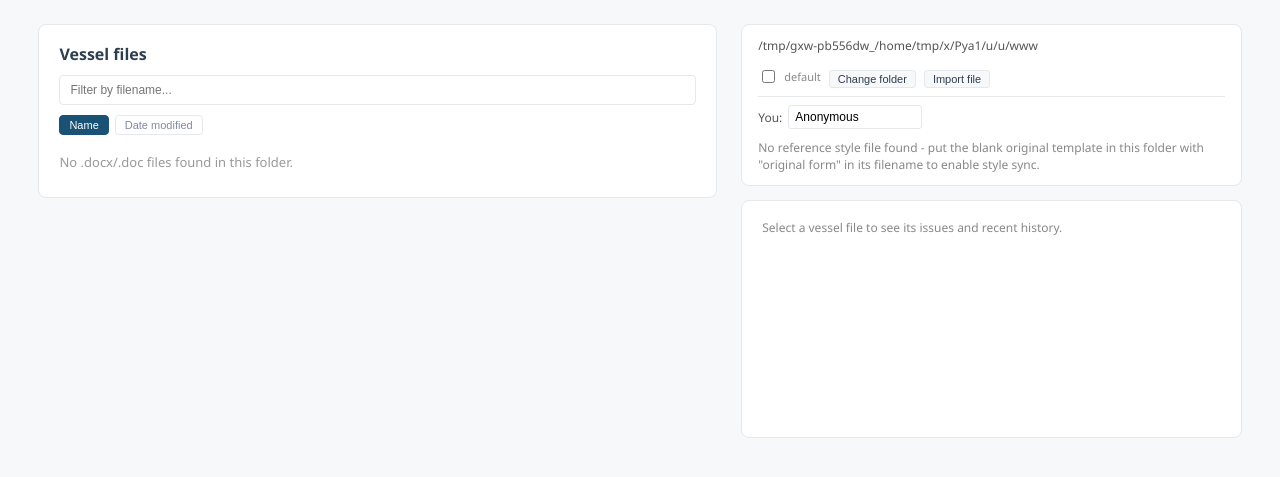
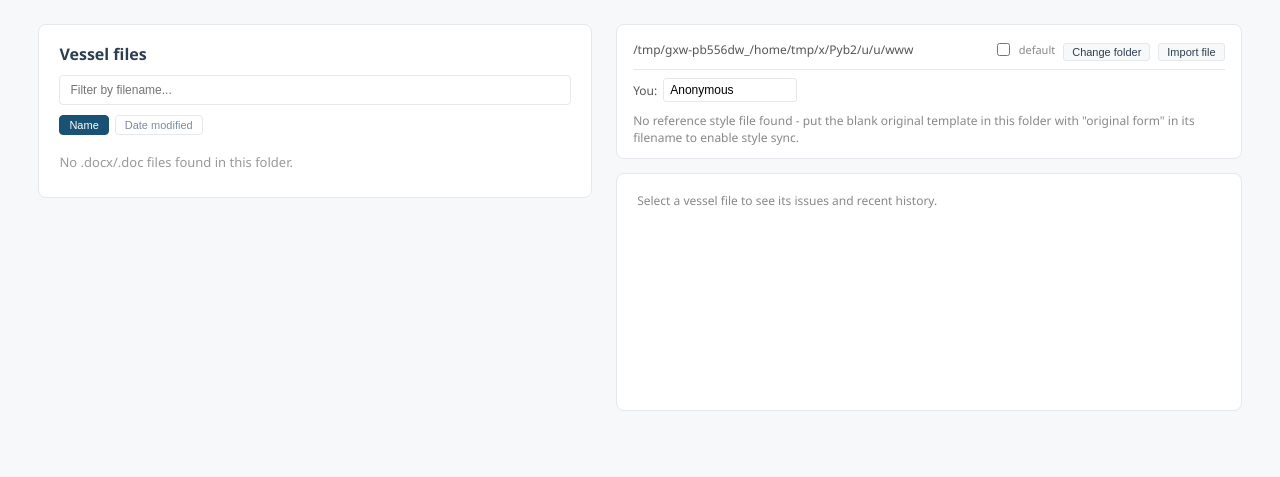
Before and after one commit to JayLight28/Project7_Q88, a Flask app: page / in a window 1280 px wide. Shown: the part 48-525 px from the top of the page. Run offline with Flask 3, Linux system fonts and the light colour scheme; parts of the project's set-up code (start-up, migrations or seed data) failed here and were passed over.

```diff
--- a/static/style.css
+++ b/static/style.css
@@ -338,8 +338,8 @@ body.home { background: var(--bg-chrome); margin: 0; }
   width: 94%;
   margin: 24px auto;
 }
-.doc-pane { flex: 1 1 56%; min-width: 0; }
-.settings-pane { flex: 1 1 44%; min-width: 340px; display: flex; flex-direction: column; gap: 14px; }
+.doc-pane { flex: 1 1 45%; min-width: 0; }
+.settings-pane { flex: 1 1 55%; min-width: 340px; display: flex; flex-direction: column; gap: 14px; }
 .pane-title { font-size: 15px; color: var(--navy); margin: 4px 0 10px 2px; }
 
 .page { max-width: 900px; margin: -20px auto 40px auto; padding: 0 24px; display: flex; flex-direction: column; gap: 16px; }
```
